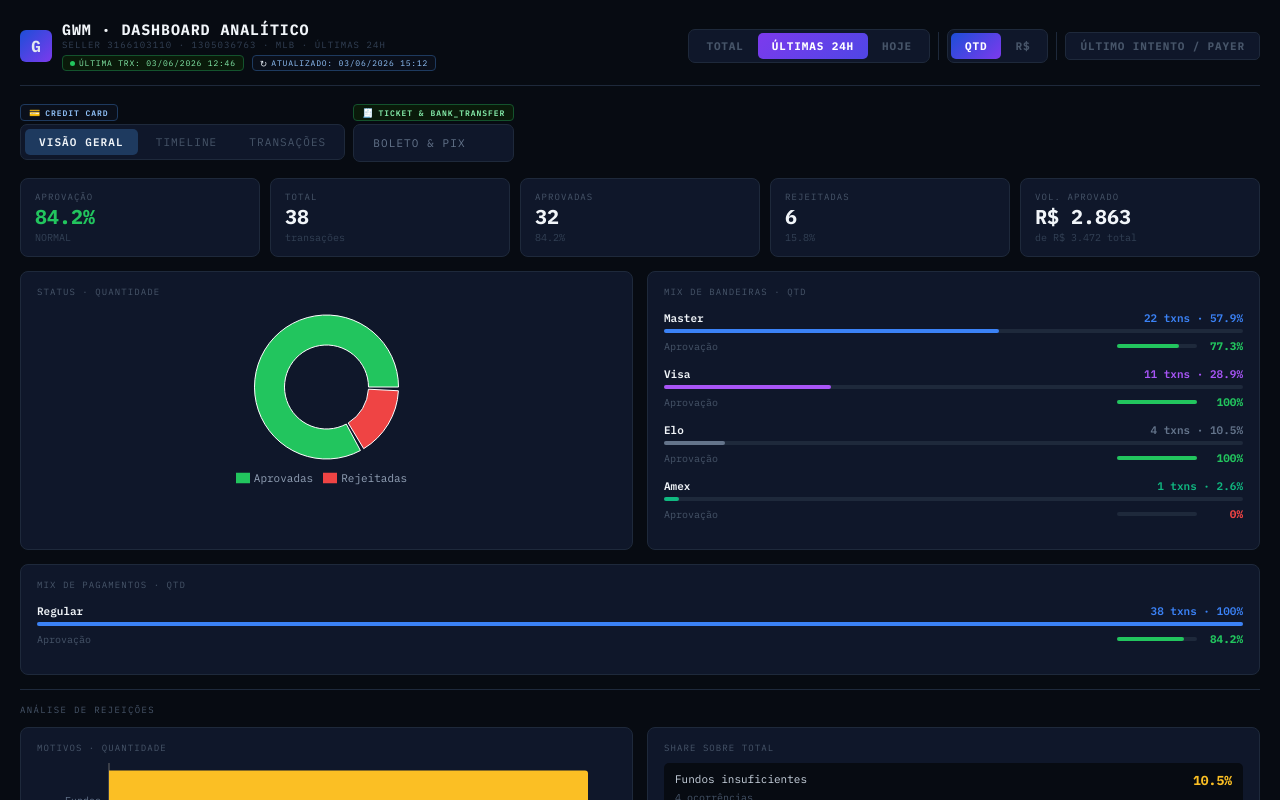
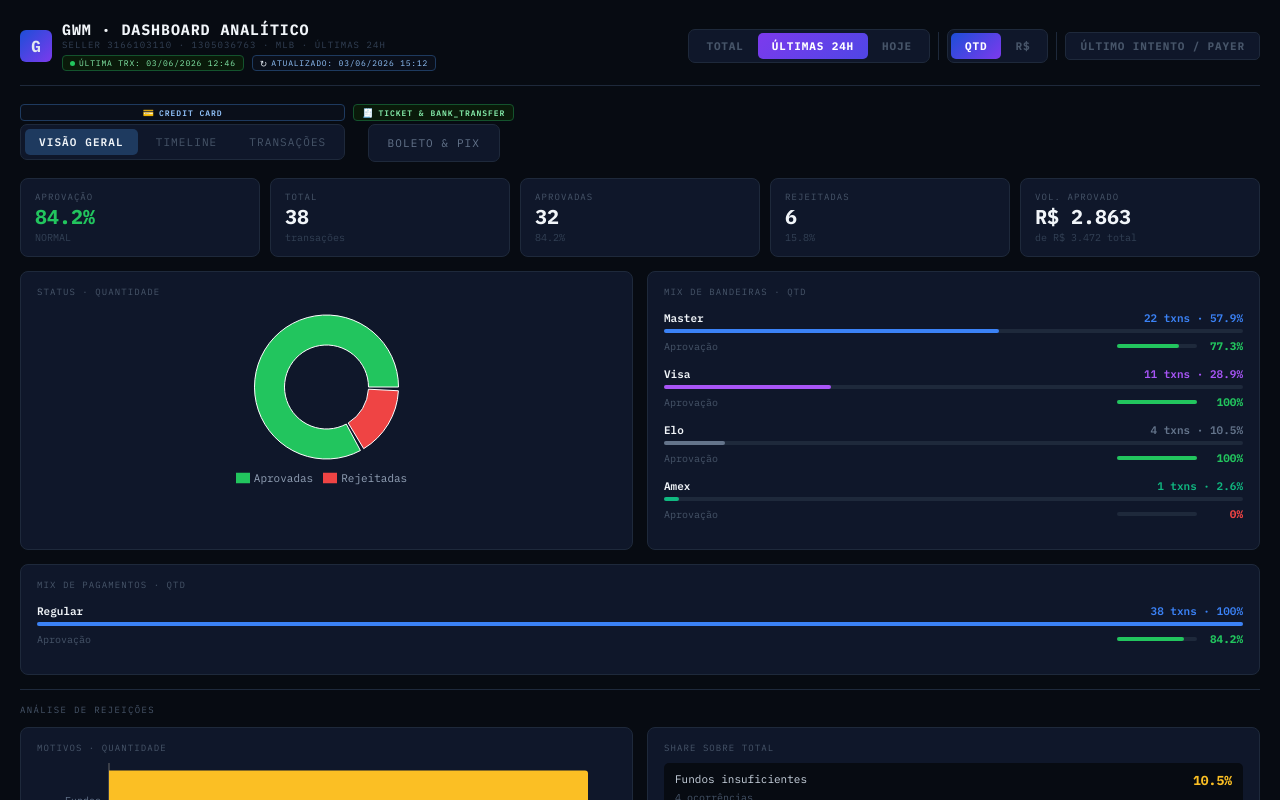
Before and after one commit to lucasmartinelli-code/gwm-dashboard, a React (Create React App) app: page / in a window 1280 px wide. Shown: the top 800 px of the page. Built offline with nearby package versions, Linux system fonts and the light colour scheme.

Commit message:
style: center tab badges, stretch credit card label full width

```diff
--- a/src/GWMDashboard.jsx
+++ b/src/GWMDashboard.jsx
@@ -930,7 +930,8 @@ export default function GWMDashboard() {
 
         {/* Grupo: Credit Card */}
         <div style={{ display:"flex", flexDirection:"column", gap:3 }}>
-          <div style={{ display:"flex", alignItems:"center", gap:5, background:"#0a0f1a", border:"1px solid #1e3a5f", borderRadius:4, padding:"2px 8px", width:"fit-content" }}>
+          {/* badge estica para cobrir toda a largura do container de tabs */}
+          <div style={{ display:"flex", alignItems:"center", justifyContent:"center", gap:5, background:"#0a0f1a", border:"1px solid #1e3a5f", borderRadius:4, padding:"2px 8px" }}>
             <span style={{ fontSize:9 }}>💳</span>
             <span style={{ fontSize:8, color:"#93c5fd", letterSpacing:".12em", fontWeight:600 }}>CREDIT CARD</span>
           </div>
@@ -945,8 +946,8 @@ export default function GWMDashboard() {
         </div>
 
         {/* Grupo: Ticket & Bank Transfer */}
-        <div style={{ display:"flex", flexDirection:"column", gap:3 }}>
-          <div style={{ display:"flex", alignItems:"center", gap:5, background:"#0a1a0a", border:"1px solid #14532d", borderRadius:4, padding:"2px 8px", width:"fit-content" }}>
+        <div style={{ display:"flex", flexDirection:"column", gap:3, alignItems:"center" }}>
+          <div style={{ display:"flex", alignItems:"center", gap:5, background:"#0a1a0a", border:"1px solid #14532d", borderRadius:4, padding:"2px 8px" }}>
             <span style={{ fontSize:9 }}>🧾</span>
             <span style={{ fontSize:8, color:"#86efac", letterSpacing:".12em", fontWeight:600 }}>TICKET & BANK_TRANSFER</span>
           </div>
```
